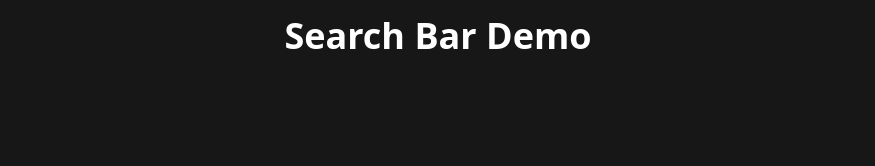
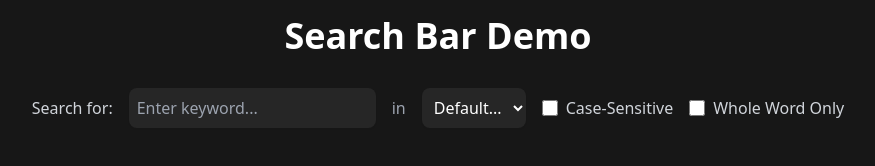
Before and after one commit to khianvictorycalderon/Search-Bar-Demo, a plain HTML site: page index.html in a window 1280 px wide. Shown: the whole page, without its empty margins (202-1077 px from the left). Drawn offline with Linux system fonts and the light colour scheme.

Commit message:
Added search filter ui

```diff
--- a/index.html
+++ b/index.html
@@ -8,5 +8,37 @@
   </head>
   <body class="bg-neutral-900 p-4 text-white">
     <h2 class="text-4xl text-center font-bold">Search Bar Demo</h2>
+
+    <div class="flex flex-col md:flex-row items-center justify-center gap-4 mt-8">
+    <label for="text-input" class="text-gray-300 font-medium">Search for:</label>
+    <input
+      id="text-input"
+      type="text"
+      placeholder="Enter keyword..."
+      class="bg-neutral-800 text-white placeholder-gray-400 p-2 rounded-lg shadow-sm focus:outline-none focus:ring-2 focus:ring-indigo-500 transition"
+    />
+
+    <span class="text-gray-400 hidden md:inline">in</span>
+
+    <select
+      id="select-input"
+      class="bg-neutral-800 text-white p-2 rounded-lg shadow-sm focus:outline-none focus:ring-2 focus:ring-indigo-500 transition"
+    >
+      <option>Default...</option>
+    </select>
+
+    <div class="flex items-center gap-2">
+      <input id="case-sensitive-input" type="checkbox" class="h-4 w-4 accent-indigo-500" />
+      <label for="case-sensitive-input" class="text-gray-300">Case-Sensitive</label>
+    </div>
+
+    <div class="flex items-center gap-2">
+      <input id="whole-word-only-input" type="checkbox" class="h-4 w-4 accent-indigo-500" />
+      <label for="whole-word-only-input" class="text-gray-300">Whole Word Only</label>
+    </div>
+  </div>
+
+
+
   </body>
 </html>
```
